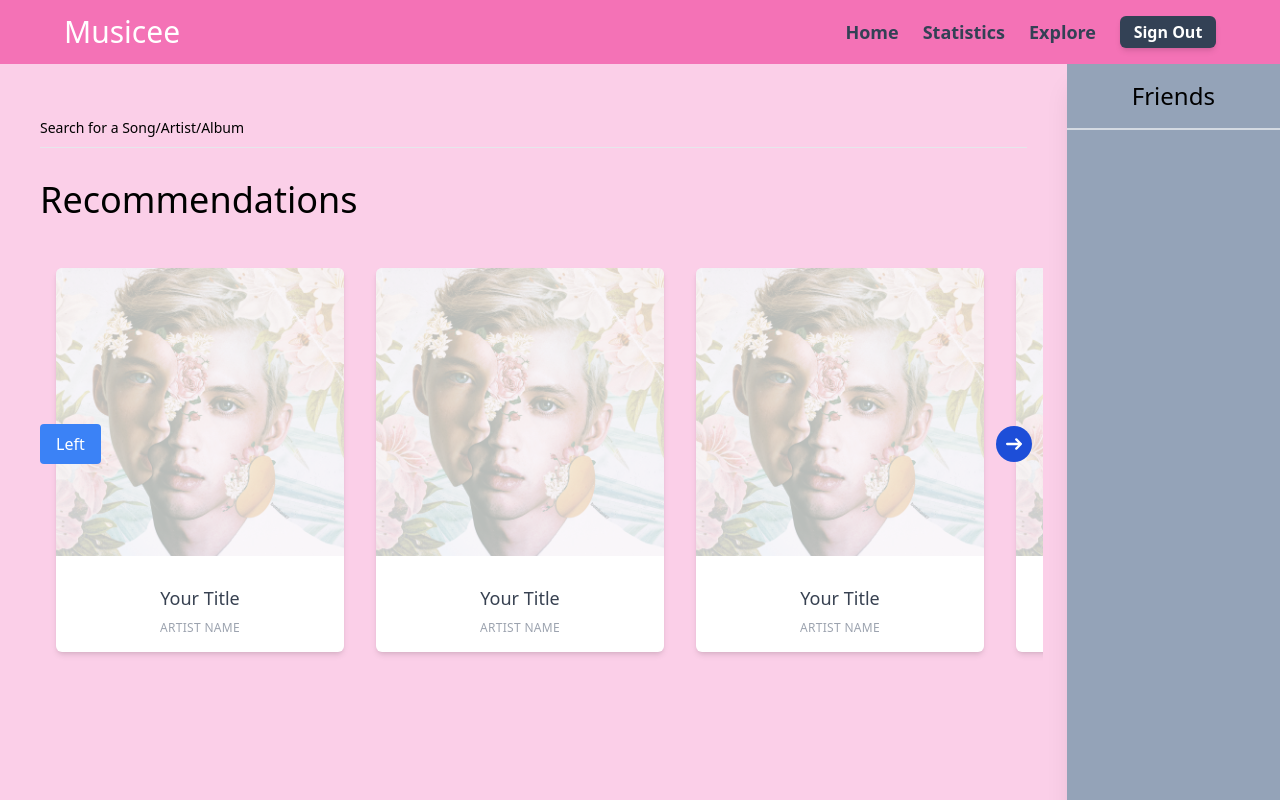
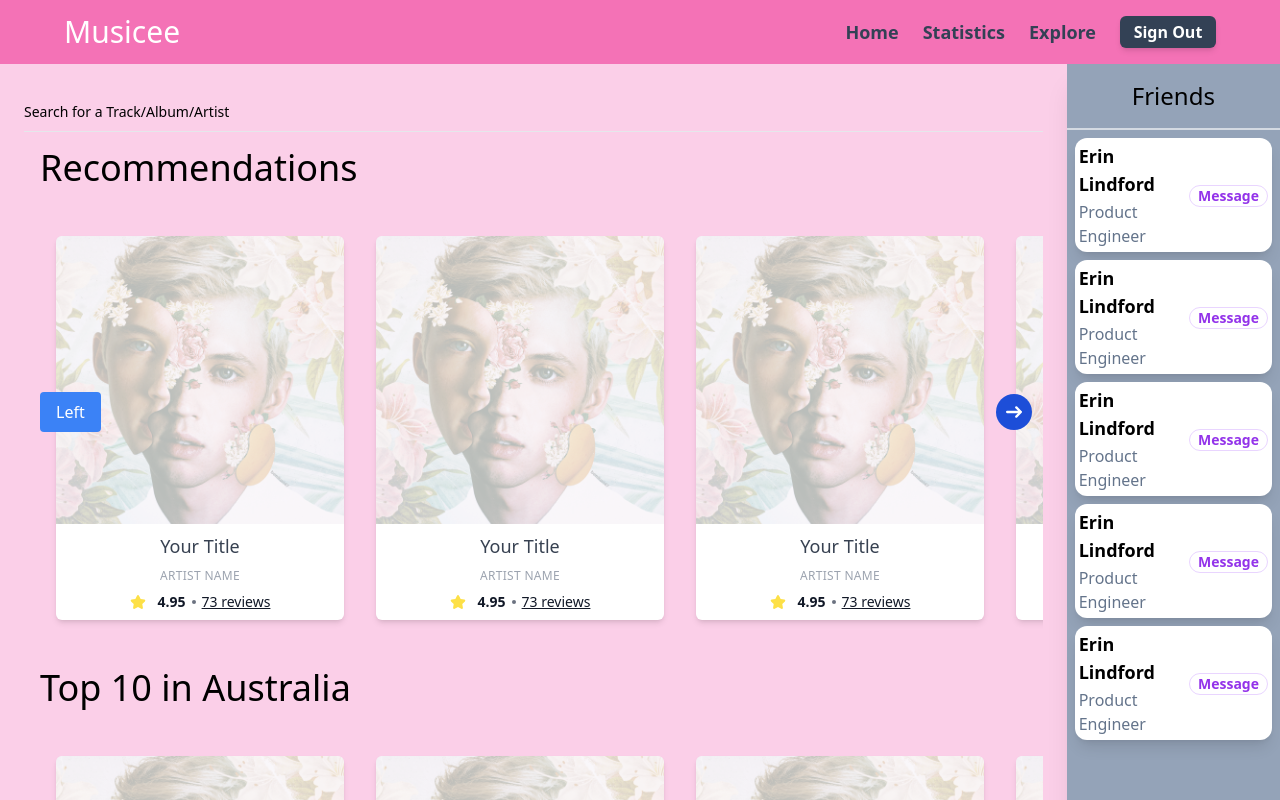
Before and after one commit to CS308-Musicee/Musicee-Frontend, a Next.js app: page /homepage in a window 1280 px wide. Shown: the top 800 px of the page. Built offline with nearby package versions, Linux system fonts and the light colour scheme.

Commit message:
Added Friends cards, components are designed more usable, reference error could be problem!

```diff
--- a/app/homepage/page.tsx
+++ b/app/homepage/page.tsx
@@ -1,73 +1,34 @@
 "use client"
 
-import React, {useRef} from 'react'
+import React, { useRef } from 'react'
 import Image from 'next/image'
 import { Navbar, FriendsList, Inputbox, Musicard, MusicCardContainer } from '@/components'
 
 
 
 const page = () => {
-  const scrollContainerRef = useRef<HTMLDivElement | null>(null);
 
+  return (
+    <div className=' w-full min-h-screen bg-pink-200'>
+      <Navbar />
+      <div className=' '>
 
-  const handleLeftButtonClick = () => {
-    if (scrollContainerRef.current) {
-      const container = scrollContainerRef.current;
-      container.scrollLeft -= 100; // Adjust the value based on your swipe preference
-    }
-  };
-
-  const handleRightButtonClick = () => {
-    if (scrollContainerRef.current) {
-      const container = scrollContainerRef.current;
-      container.scrollLeft += 100; // Adjust the value based on your swipe preference
-    }
-  };
-  return (
-    <div className='w-full min-h-screen bg-pink-200'>
-      <Navbar />
-      <div className=''>
         <FriendsList />
       </div>
 
 
-      <div className='w-5/6 min-h-screen bg-pink-200 p-6'>
-        <div className='flex justify-center items-center w-full p-4'>
-
-          <Inputbox name="Search for a Song/Artist/Album"></Inputbox>
-        </div>
-        <div className='min-h-screen flex-col items-start '>
-          <div className='p-4 text-4xl '>
-          Recommendations
-          </div>
-
-          <div ref={scrollContainerRef} className='p-4 flex flex-row overflow-hidden scroll-smooth w-full'>
-
-            <Musicard></Musicard>
-            <Musicard></Musicard>
-            <Musicard></Musicard>
-            <Musicard></Musicard>
-            <div className='absolute z-10 flex justify-between items-center h-96 w-4/5 pr-6'>
-              <button onClick={handleLeftButtonClick} className={`bg-blue-500 text-white px-4 py-2 rounded `}>Left</button>
-              <button onClick={handleRightButtonClick} type="button" className="text-white bg-blue-700 hover:bg-blue-800 focus:ring-4 focus:outline-none focus:ring-blue-300 font-medium rounded-full text-sm p-2.5 text-center inline-flex items-center me-2 dark:bg-blue-600 dark:hover:bg-blue-700 dark:focus:ring-blue-800">
-                <svg className="w-4 h-4" aria-hidden="true" xmlns="http://www.w3.org/2000/svg" fill="none" viewBox="0 0 14 10">
-                  <path stroke="currentColor" stroke-linecap="round" stroke-linejoin="round" stroke-width="2" d="M1 5h12m0 0L9 1m4 4L9 9" />
-                </svg>
-                <span className="sr-only">Icon description</span>
-              </button>
-            </div>
+      <div className='w-5/6 flex flex-col bg-pink-200 p-6'>
+      <Inputbox name="Search for a Track/Album/Artist"></Inputbox>
+      <MusicCardContainer title="Recommendations"></MusicCardContainer>
+      <MusicCardContainer title="Top 10 in Australia"></MusicCardContainer>
+      <MusicCardContainer title="Top 10 in Turkey"></MusicCardContainer>
+      </div>
+    </div>
 
 
 
 
-          </div>
-        </div>
-      </div>
 
-
-
-
-    </div>
   )
 }
 
--- /dev/null
+++ b/components/FriendComponent.tsx
@@ -0,0 +1,35 @@
+import React from 'react'
+import Image from 'next/image'
+import Troye from '../app/troyeSiyan.png'
+
+export const FriendComponent = () => {
+    return (
+        <div className="m-2 px-1 max-w-sm bg-white rounded-xl shadow-lg space-y-2 py-1 sm:flex sm:items-center sm:space-y-0 sm:space-x-6">
+      {/* <div className="flex-shrink-0">
+        <Image
+          src={Troye}
+          alt="Woman's Face"
+          width={96}
+          height={96}
+          className="block h-24 w-24 rounded-full mx-auto sm:mx-0"
+        />
+      </div> */}
+      <div className="w-full flex flex-row justify-evenly items-center">
+        <div className="space-y-0.5 flex flex-col justify-center">
+          <p className="text-lg text-black font-semibold">
+            Erin Lindford
+          </p>
+          <p className="text-slate-500 font-medium">
+            Product Engineer
+          </p>
+        </div>
+        <div>
+        <button className="px-2  text-sm text-purple-600 font-semibold rounded-full border border-purple-200 hover:text-white hover:bg-purple-600 hover:border-transparent focus:outline-none focus:ring-2 focus:ring-purple-600 focus:ring-offset-2">
+          Message
+        </button>
+        </div>
+
+      </div>
+    </div>
+    )
+}
--- a/components/FriendsList.tsx
+++ b/components/FriendsList.tsx
@@ -1,12 +1,19 @@
 import React from 'react'
+import { FriendComponent } from '.'
 
 const FriendsList = () => {
     return (
-        <div className="h-screen w-1/6 bg-slate-400 fixed right-0 shadow-xl " >
+        <div className="grow min-h-screen w-1/6 bg-slate-400 fixed right-0 shadow-xl " >
             <h1 className='w-full text-center text-2xl p-4 border-b-2 border-opacity-60 border-white'>
                 Friends
-
             </h1>
+            <div>
+            <FriendComponent></FriendComponent>
+            <FriendComponent></FriendComponent>
+            <FriendComponent></FriendComponent>
+            <FriendComponent></FriendComponent>
+            <FriendComponent></FriendComponent>
+            </div>
         </div>
 
 
--- a/components/MusicCardContainer.tsx
+++ b/components/MusicCardContainer.tsx
@@ -1,36 +1,58 @@
 "use client"
 
-import { useState } from 'react';
+import React from 'react'
+import { Musicard } from '.'
+import { useRef } from 'react';
 
-const MusicCardContainer = ({ children }: any) => {
-  const [scrollPosition, setScrollPosition] = useState(0);
+export const MusicCardContainer = ({title}: any) => {
+  const scrollContainerRef = useRef<HTMLDivElement | null>(null);
 
-  const scrollCards = (scrollDistance: any) => {
-    setScrollPosition((prevPosition) => prevPosition + scrollDistance);
+
+  const handleLeftButtonClick = () => {
+    if (scrollContainerRef.current) {
+      const container = scrollContainerRef.current;
+      container.scrollLeft -= 900; // Adjust the value based on your swipe preference
+    }
+  };
+
+  const handleRightButtonClick = () => {
+    if (scrollContainerRef.current) {
+      const container = scrollContainerRef.current;
+      container.scrollLeft += 900; // Adjust the value based on your swipe preference
+    }
   };
 
   return (
-    <div className="music-cards-container relative overflow-hidden w-full h-72">
-      <button
-        onClick={() => scrollCards(100)}
-        className="scroll-btn left-btn absolute top-1/2 transform left-0 -translate-y-1/2 bg-black text-white"
-      >
-        &lt;
-      </button>
-      <div
-        className="music-cards flex flex-row flex-no-wrap"
-        style={{ transform: `translateX(${-scrollPosition}px)` }}
-      >
-        {children}
-      </div>
-      <button
-        onClick={() => scrollCards(-100)}
-        className="scroll-btn right-btn absolute top-1/2 right-0 transform -translate-y-1/2 bg-black text-white"
-      >
-        &gt;
-      </button>
-    </div>
-  );
-};
+    <div className=' flex-col items-start '>
+          <div className='p-4 text-4xl '>
+            {title}
+          </div>
 
-export default MusicCardContainer;
+          <div ref={scrollContainerRef} className='p-4 flex flex-row overflow-hidden scroll-smooth w-full'>
+
+            <Musicard></Musicard>
+            <Musicard></Musicard>
+            <Musicard></Musicard>
+            <Musicard></Musicard>
+            <Musicard></Musicard>
+            <Musicard></Musicard>
+            <Musicard></Musicard>
+            <Musicard></Musicard>
+            <Musicard></Musicard>
+            <div className='absolute z-10 flex justify-between items-center h-96 w-4/5 pr-6'>
+              <button onClick={handleLeftButtonClick} className={`bg-blue-500 text-white px-4 py-2 rounded `}>Left</button>
+              <button onClick={handleRightButtonClick} type="button" className="text-white bg-blue-700 hover:bg-blue-800 focus:ring-4 focus:outline-none focus:ring-blue-300 font-medium rounded-full text-sm p-2.5 text-center inline-flex items-center me-2 dark:bg-blue-600 dark:hover:bg-blue-700 dark:focus:ring-blue-800">
+                <svg className="w-4 h-4" aria-hidden="true" xmlns="http://www.w3.org/2000/svg" fill="none" viewBox="0 0 14 10">
+                  <path stroke="currentColor" stroke-linecap="round" stroke-linejoin="round" stroke-width="2" d="M1 5h12m0 0L9 1m4 4L9 9" />
+                </svg>
+                <span className="sr-only">Icon description</span>
+              </button>
+            </div>
+
+
+
+
+          </div>
+        </div>
+  )
+}
--- a/components/Musicard.tsx
+++ b/components/Musicard.tsx
@@ -1,6 +1,7 @@
 import React from 'react'
 import Image from 'next/image';
 import TroyeSiyan from '../app/troyeSiyan.png';
+import { StarRating } from '.';
 
 const Musicard = () => {
     return (
@@ -13,9 +14,11 @@ const Musicard = () => {
                 <div className="wave absolute h-96 w-96 opacity-60 top-0 left-0 -ml-48 -mt-48 rounded-full bg-gradient-to-r from-veronica to-red-orange animate-spin"></div>
                 <div className="wave absolute h-96 w-96 opacity-60 top-1 left-0 -ml-48 -mt-48 rounded-full bg-gradient-to-r from-veronica to-red-orange animate-spin animation-delay-1000"></div>
                 <div className="wave absolute h-96 w-96 opacity-60 top-1 left-0 -ml-48 -mt-48 rounded-full bg-gradient-to-r from-veronica to-red-orange animate-spin animation-delay-2000"></div>
-                <div className="info absolute bottom-4 left-0 right-0 text-center">
-                    <div className="title text-lg font-medium text-gray-700 mb-2">Your Title</div>
+                <div className="h-96 flex flex-col items-center justify-end space-y-2 pb-2">
+
+                    <div className="title text-lg font-medium text-gray-700">Your Title</div>
                     <div className="artist text-xs text-gray-400 uppercase tracking-wide">Artist Name</div>
+                    <div> <StarRating></StarRating></div>
                 </div>
             </div>
         </div>
--- a/components/Navbar.tsx
+++ b/components/Navbar.tsx
@@ -3,7 +3,7 @@ import Link from 'next/link'
 
 const navbar = () => {
   return (
-    <header className='min-w-full relative z-10 bg-pink-400'>
+    <header className='w-full relative z-0 bg-pink-400'>
       <nav className='w-full h-16 flex justify-between pl-[5vw] pr-6 items-center gap-x-4 '>
         <div className='text-white text-3xl'>
           Musicee
--- /dev/null
+++ b/components/StarRating.tsx
@@ -0,0 +1,14 @@
+import React from 'react'
+
+export const StarRating = () => {
+  return (
+    <div className="flex items-center">
+    <svg className="w-4 h-4 text-yellow-300 me-1" aria-hidden="true" xmlns="http://www.w3.org/2000/svg" fill="currentColor" viewBox="0 0 22 20">
+        <path d="M20.924 7.625a1.523 1.523 0 0 0-1.238-1.044l-5.051-.734-2.259-4.577a1.534 1.534 0 0 0-2.752 0L7.365 5.847l-5.051.734A1.535 1.535 0 0 0 1.463 9.2l3.656 3.563-.863 5.031a1.532 1.532 0 0 0 2.226 1.616L11 17.033l4.518 2.375a1.534 1.534 0 0 0 2.226-1.617l-.863-5.03L20.537 9.2a1.523 1.523 0 0 0 .387-1.575Z"/>
+    </svg>
+    <p className="ms-2 text-sm font-bold text-gray-900 dark:text-white">4.95</p>
+    <span className="w-1 h-1 mx-1.5 bg-gray-500 rounded-full dark:bg-gray-400"></span>
+    <a href="#" className="text-sm font-medium text-gray-900 underline hover:no-underline dark:text-white">73 reviews</a>
+</div>
+  )
+}
```
Also changed, not shown: components/index.tsx (+6 -2 lines).
